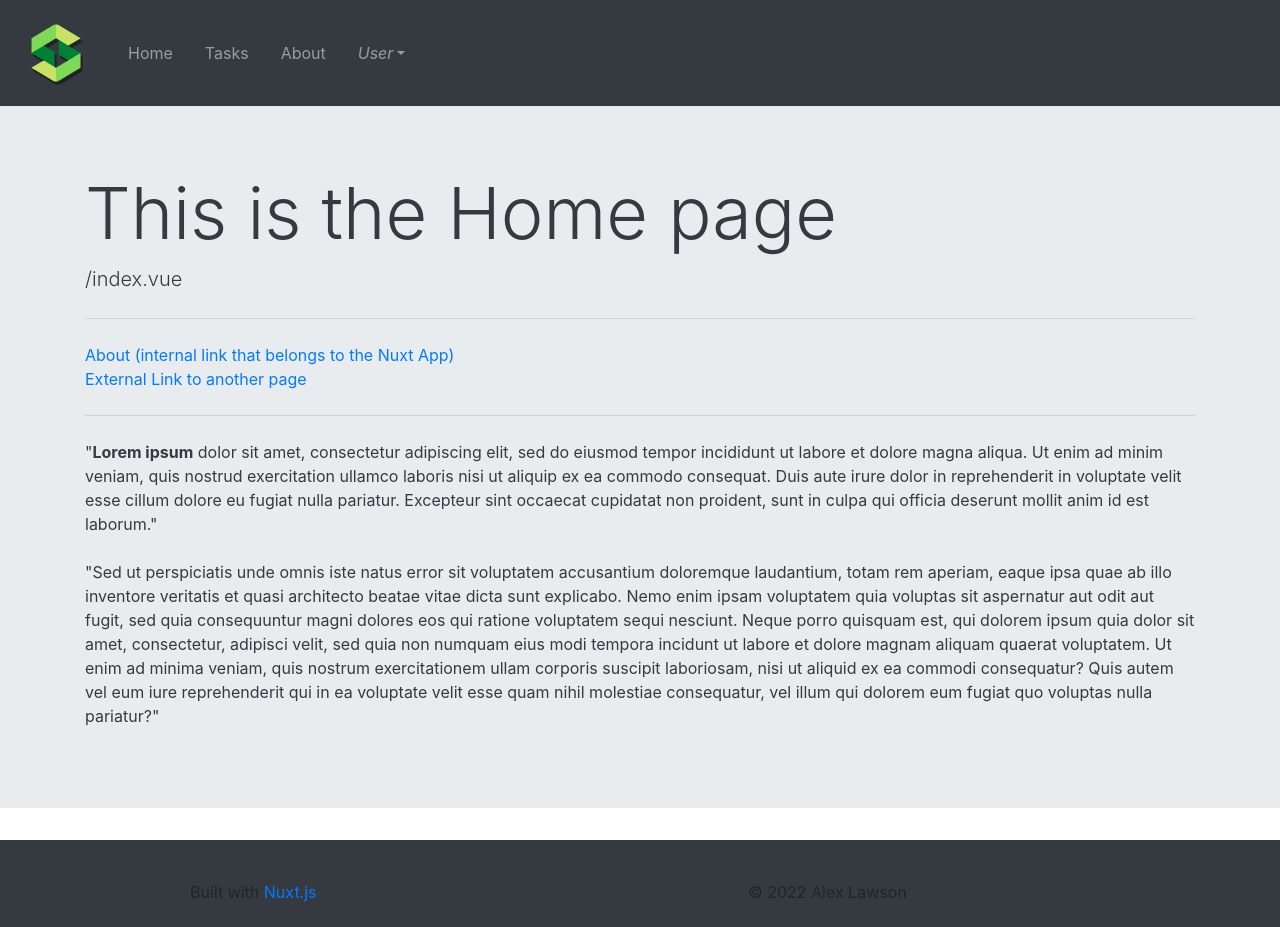
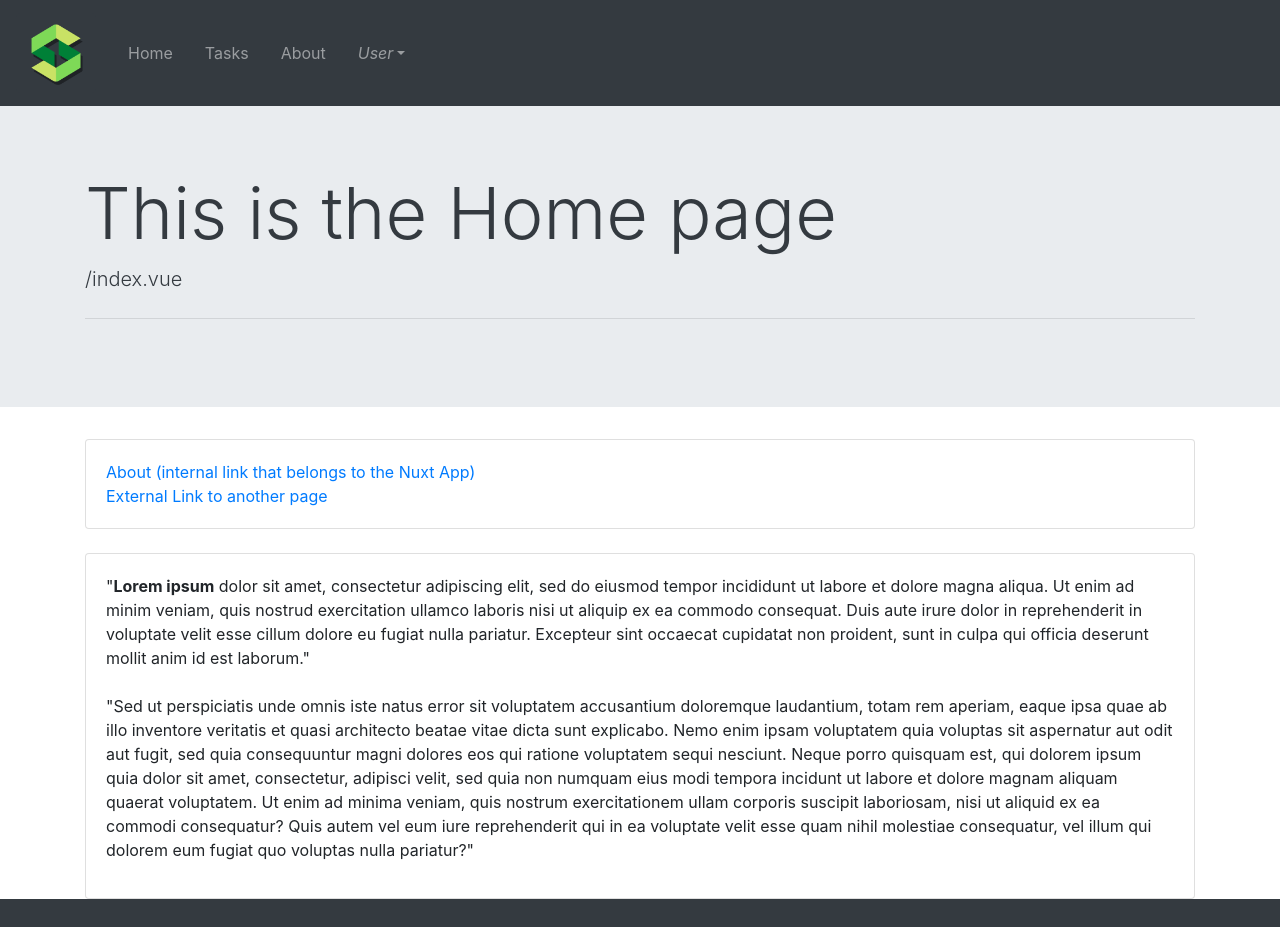
Before and after one commit to aplawson7707/solo-frontend, a Nuxt app: page / in a window 1280 px wide. Shown: the top 927 px of the page. Built offline with nearby package versions, Linux system fonts and the light colour scheme.

Commit message:
Update homepage.

```diff
--- a/pages/index.vue
+++ b/pages/index.vue
@@ -8,7 +8,10 @@
       </template>
 
       <hr class="my-4">
+    </b-jumbotron>
 
+    <b-container>
+      <b-card class="mt-4">
         <NuxtLink to="/about">
                 About (internal link that belongs to the Nuxt App)
         </NuxtLink>
@@ -16,9 +19,9 @@
         <a href="https://nuxtjs.org">
           External Link to another page
         </a>
+      </b-card>
 
-      <hr class="my-4">
-
+      <b-card class="mt-4">
         <p>
           "<strong>Lorem ipsum</strong> dolor sit amet, consectetur adipiscing elit, sed do eiusmod
           tempor incididunt ut labore et dolore magna aliqua. Ut enim ad minim veniam,
@@ -40,6 +43,7 @@
           esse quam nihil molestiae consequatur, vel illum qui dolorem eum fugiat quo voluptas
           nulla pariatur?"
         </p>
-    </b-jumbotron>
+      </b-card>
+    </b-container>
   </div>
 </template>
```
Lines whose indentation alone changed are shown as unchanged.
